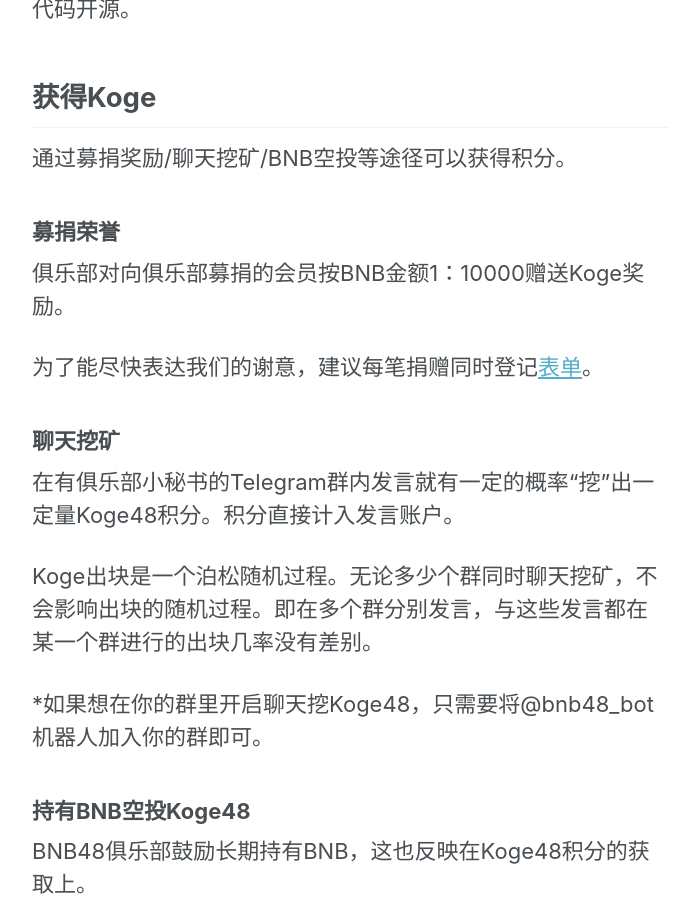
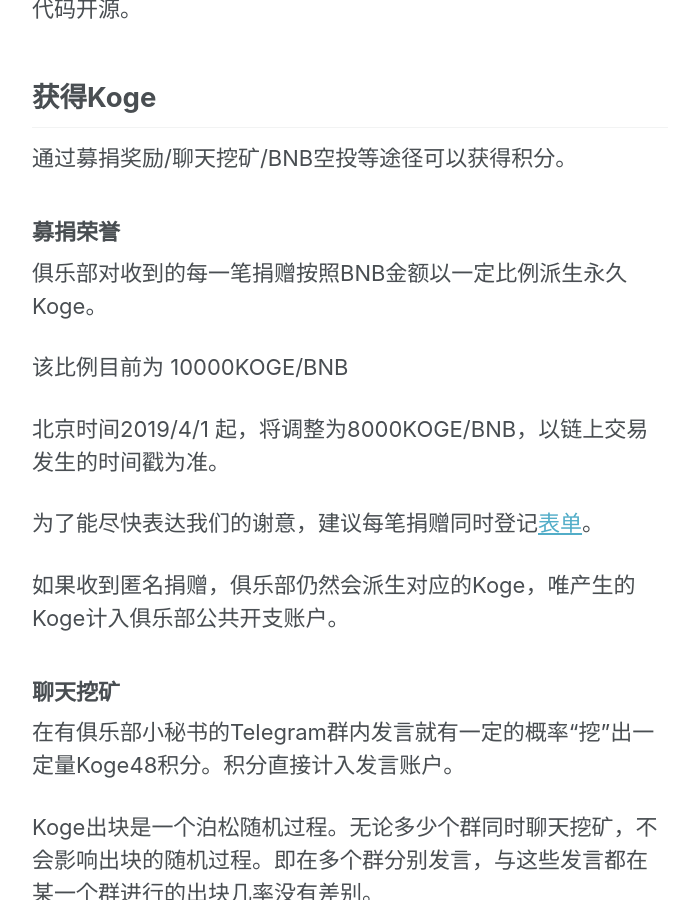
Before and after one commit to 48Club/BNB48Club.github.io, a Jekyll site: the page built from _pages/koge48.md, in a window 1280 px wide and 900 px high, scrolled down 479 px. Shown: the whole window, without its empty margins (290-977 px from the left). Built offline with Jekyll 4.4.1, drawn with Linux system fonts in a browser that asks for light colours.

Commit message:
update donation ratio

```diff
--- a/_pages/koge48.md
+++ b/_pages/koge48.md
@@ -13,9 +13,15 @@
 通过募捐奖励/聊天挖矿/BNB空投等途径可以获得积分。
 
 ### 募捐荣誉
-俱乐部对向俱乐部募捐的会员按BNB金额1：10000赠送Koge奖励。
+俱乐部对收到的每一笔捐赠按照BNB金额以一定比例派生永久Koge。
+
+该比例目前为 10000KOGE/BNB
+
+北京时间2019/4/1 起，将调整为8000KOGE/BNB，以链上交易发生的时间戳为准。
 
 为了能尽快表达我们的谢意，建议每笔捐赠同时登记[表单](http://bnb48club.mikecrm.com/c3iNLGn)。
+
+如果收到匿名捐赠，俱乐部仍然会派生对应的Koge，唯产生的Koge计入俱乐部公共开支账户。
 
 ### 聊天挖矿
 在有俱乐部小秘书的Telegram群内发言就有一定的概率“挖”出一定量Koge48积分。积分直接计入发言账户。
```
